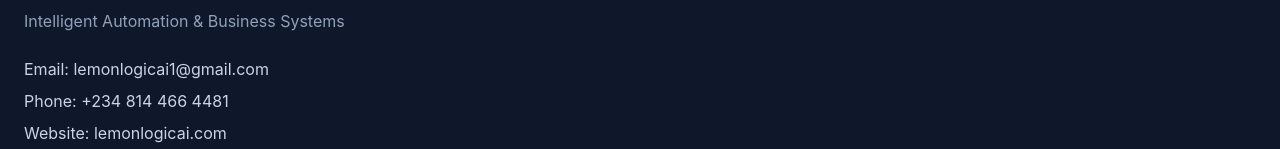
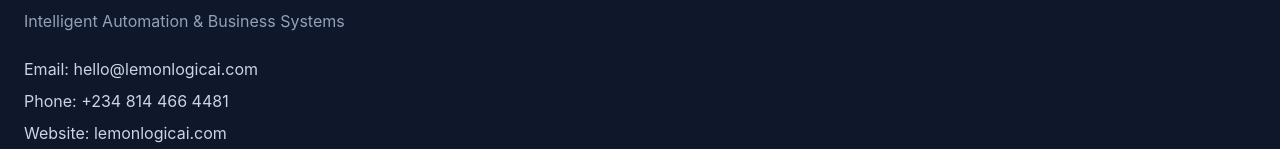
Before and after one commit to olaric8/lemonlogic-website, a React (Vite) app: page / in a window 1280 px wide. Shown: the part 2939-3088 px from the top of the page. Built offline with nearby package versions, Linux system fonts and the light colour scheme.

Commit message:
Improve email contact experience

```diff
--- a/src/components/Footer.jsx
+++ b/src/components/Footer.jsx
@@ -13,14 +13,14 @@
 
         <div className="mt-6 space-y-2 text-slate-300">
           <p>
-  Email:{" "}
-  <a
-    href="mailto:lemonlogicai1@gmail.com"
-    className="hover:text-yellow-400"
-  >
-    lemonlogicai1@gmail.com
-  </a>
-</p>
+            Email: {" "}
+            <a
+  href="mailto:hello@lemonlogicai.com?subject=Inquiry%20from%20LemonLogic%20Website&body=Hello%20LemonLogic,%0D%0A%0D%0AI'd%20like%20to%20learn%20more%20about%20your%20services.%0D%0A%0D%0ARegards,"
+  className="hover:text-yellow-400"
+>
+  hello@lemonlogicai.com
+</a>
+          </p>
 
           <p>
   Phone:{" "}
```
